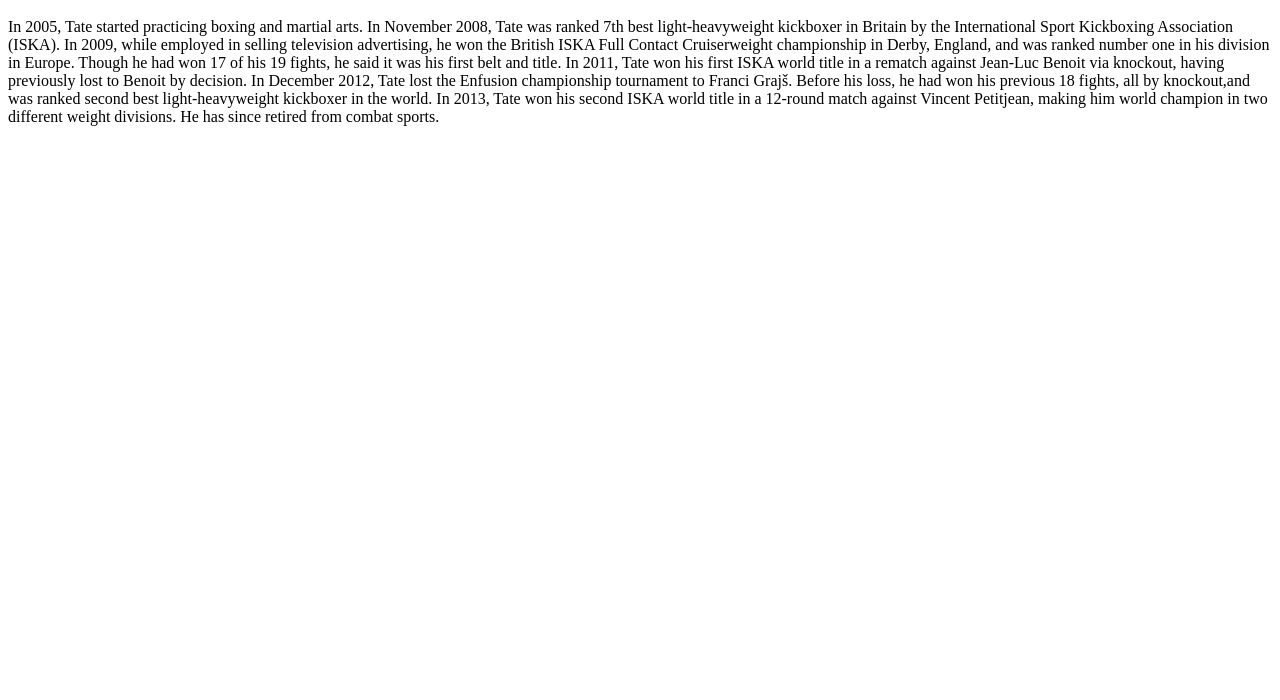
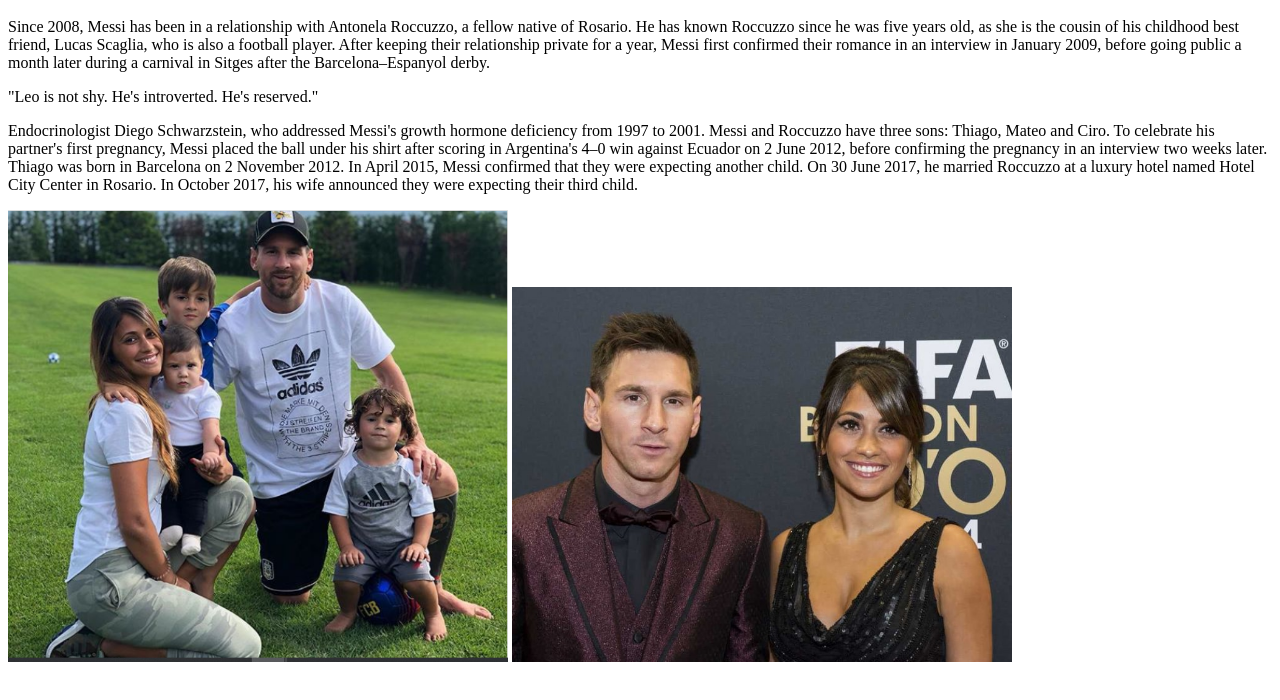
Before and after one commit to SidorGalev/AndrewTate, a plain HTML site: page personalLife.html in a window 1280 px wide. Shown: the part 48-748 px from the top of the page. Drawn offline with Linux system fonts and the light colour scheme.

Commit message:
Add files via upload

```diff
--- a/personalLife.html
+++ b/personalLife.html
@@ -6,12 +6,23 @@
 	</head>
 	<body>
 		<h1>Family and Relationships</h1>
-		<p>In 2005, Tate started practicing boxing and martial arts. In November 2008, Tate was ranked 7th best light-heavyweight kickboxer in Britain
-by the International Sport Kickboxing Association (ISKA). In 2009, while employed in selling television advertising, he won the British ISKA Full Contact Cruiserweight
-championship in Derby, England, and was ranked number one in his division in Europe. Though he had won 17 of his 19 fights, he said it was his first belt and title.
- In 2011, Tate won his first ISKA world title in a rematch against Jean-Luc Benoit via knockout, having previously lost to Benoit by decision. In December 2012,
-Tate lost the Enfusion championship tournament to Franci Grajš. Before his loss, he had won his previous 18 fights, all by knockout,and was ranked second best
-light-heavyweight kickboxer in the world. In 2013, Tate won his second ISKA world title in a 12-round match against Vincent Petitjean, making him world champion
-in two different weight divisions. He has since retired from combat sports.<p/>
+		<p>
+			Since 2008, Messi has been in a relationship with Antonela Roccuzzo, a fellow native of Rosario. He has known Roccuzzo since he was five years old, as she is the cousin of his childhood best friend, Lucas Scaglia,
+			who is also a football player. After keeping their relationship private for a year, Messi first confirmed their romance in an interview in January 2009, before going public a month later during a carnival in Sitges
+			after the Barcelona–Espanyol derby.
+		</p>
+
+		<p>"Leo is not shy. He's introverted. He's reserved."</p>
+
+		<p>
+			Endocrinologist Diego Schwarzstein, who addressed Messi's growth hormone deficiency from 1997 to 2001.
+			Messi and Roccuzzo have three sons: Thiago, Mateo and Ciro. To celebrate his partner's first pregnancy, Messi placed the ball under his shirt after scoring in Argentina's 4–0 win against Ecuador on 2 June 2012, before
+			confirming the pregnancy in an interview two weeks later. Thiago was born in Barcelona on 2 November 2012. In April 2015, Messi confirmed that they were expecting another child. On 30 June 2017, he married
+			Roccuzzo at a luxury hotel named Hotel City Center in Rosario. In October 2017, his wife announced they were expecting their third child.
+		</p>
+		<p />
+		<img width="500 px" height="auto" src="R.jpg">
+
+		<img width="500 px" height="auto" src="Wife.jpg">
 	</body>
 </html>
```
Also changed, not shown: R.jpg (added), Wife.jpg (added).
